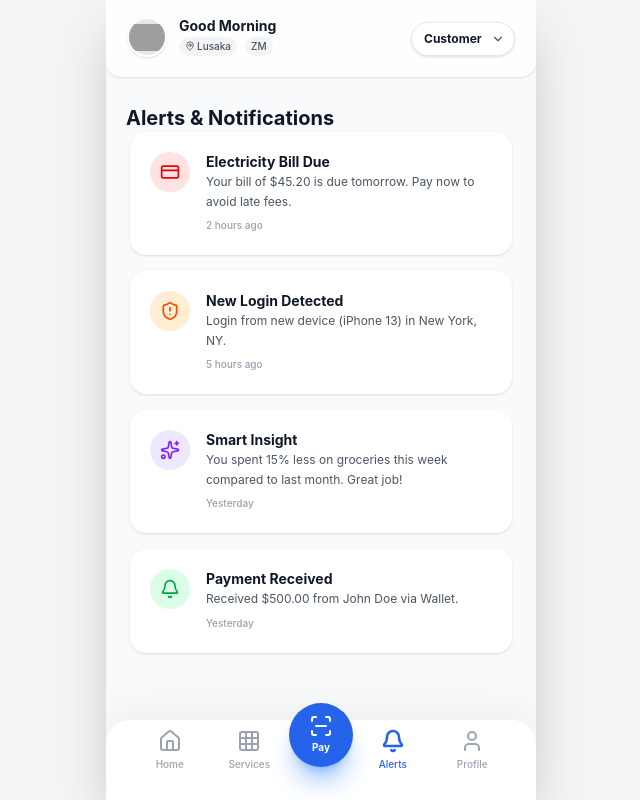
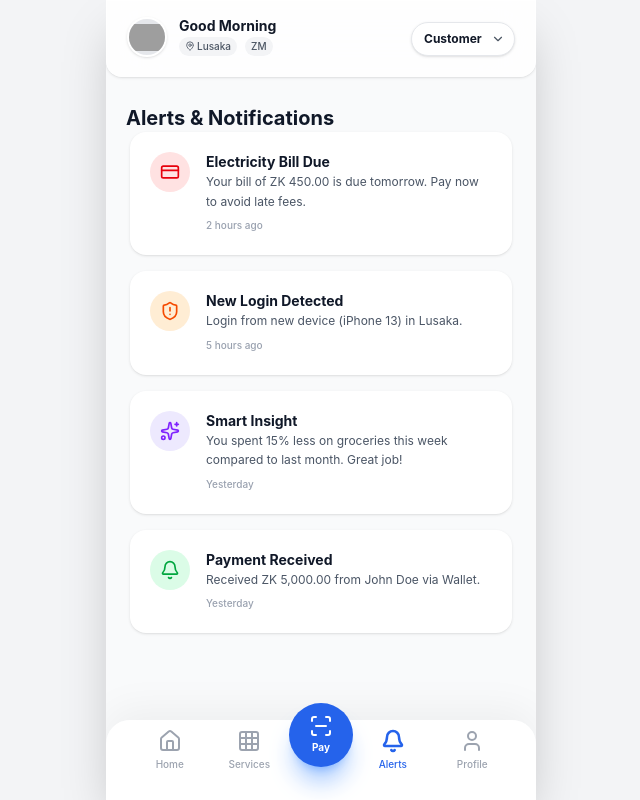
Before and after one commit to maheshsk4212/citizen-one, a React (Vite) app: page /notifications in a window 1280 px wide. Shown: the whole page, without its empty margins (319-959 px from the left). Built offline with nearby package versions, Linux system fonts and the light colour scheme; grey boxes are pictures that could not be loaded.

Commit message:
UI: Improve Notifications page spacing and fix missed localization

```diff
--- a/src/pages/NotificationsPage.jsx
+++ b/src/pages/NotificationsPage.jsx
@@ -4,15 +4,15 @@ import { Bell, CreditCard, ShieldAlert, Sparkles } from 'lucide-react';
 
 const NotificationsPage = () => {
     const alerts = [
-        { id: 1, title: 'Electricity Bill Due', desc: 'Your bill of $45.20 is due tomorrow. Pay now to avoid late fees.', time: '2 hours ago', icon: CreditCard, color: 'text-red-600', bg: 'bg-red-100' },
-        { id: 2, title: 'New Login Detected', desc: 'Login from new device (iPhone 13) in New York, NY.', time: '5 hours ago', icon: ShieldAlert, color: 'text-orange-600', bg: 'bg-orange-100' },
+        { id: 1, title: 'Electricity Bill Due', desc: 'Your bill of ZK 450.00 is due tomorrow. Pay now to avoid late fees.', time: '2 hours ago', icon: CreditCard, color: 'text-red-600', bg: 'bg-red-100' },
+        { id: 2, title: 'New Login Detected', desc: 'Login from new device (iPhone 13) in Lusaka.', time: '5 hours ago', icon: ShieldAlert, color: 'text-orange-600', bg: 'bg-orange-100' },
         { id: 3, title: 'Smart Insight', desc: 'You spent 15% less on groceries this week compared to last month. Great job!', time: 'Yesterday', icon: Sparkles, color: 'text-violet-600', bg: 'bg-violet-100' },
-        { id: 4, title: 'Payment Received', desc: 'Received $500.00 from John Doe via Wallet.', time: 'Yesterday', icon: Bell, color: 'text-green-600', bg: 'bg-green-100' },
+        { id: 4, title: 'Payment Received', desc: 'Received ZK 5,000.00 from John Doe via Wallet.', time: 'Yesterday', icon: Bell, color: 'text-green-600', bg: 'bg-green-100' },
     ];
 
     return (
         <div className="pb-20">
-            <h2 className="text-xl font-bold text-gray-900 mb-6 px-1">Alerts & Notifications</h2>
+            <h2 className="text-xl font-bold text-gray-900 mb-10 px-1 pt-4">Alerts & Notifications</h2>
 
             <div className="space-y-4 px-1">
                 {alerts.map((alert) => (
```
